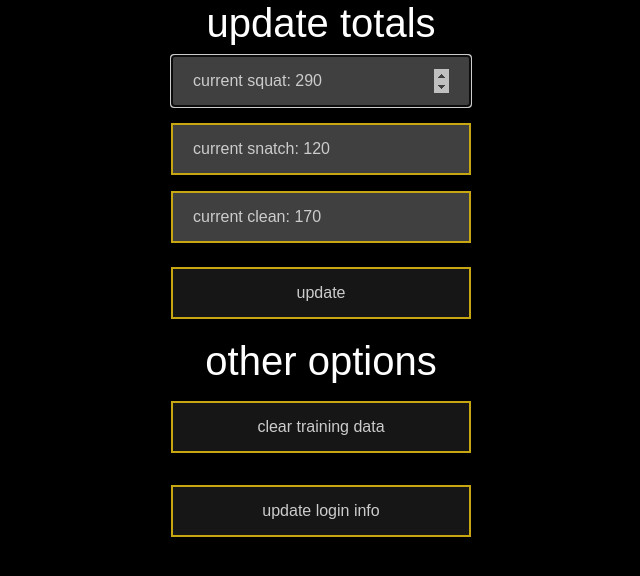
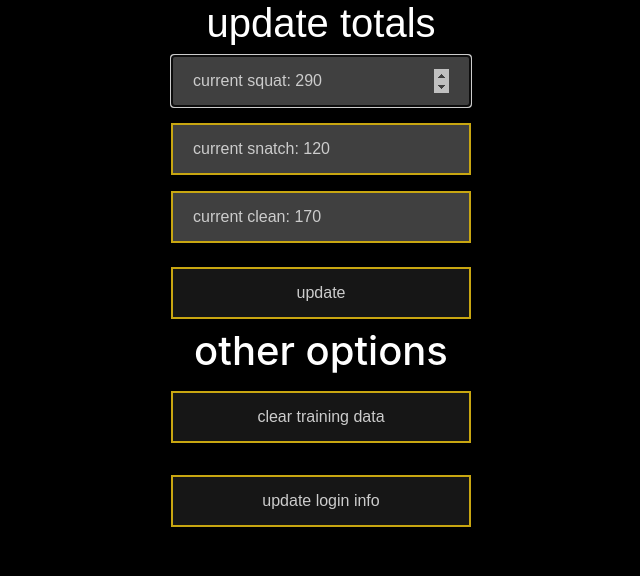
Before and after one commit to harrisonBarnett/wl_, a Flask app: page /options in a window 1280 px wide. Shown: the part 103-679 px from the top of the page, without its empty margins (319-959 px from the left). Run offline with Flask 2, Linux system fonts and the light colour scheme; a user stored in the database is signed in; some libraries are stand-ins or nearby versions.

Commit message:
Added some dynamic display formatting.

```diff
--- a/website/static/css/styles.css
+++ b/website/static/css/styles.css
@@ -129,20 +129,27 @@ input::placeholder {
 }
 
 #option-button {
+    position: relative;
     width: 300px;
     padding: 12px 20px;
-    margin: 8px 75px;
+    margin: 8px 20px;
     box-sizing: border-box;
     background-color: grey;
-    border: 2px solid white;
+    border: 2px solid rgb(250, 208, 22);
     color: white;
     font-family: Arial;
     opacity: .8;
-    border: 2px solid rgb(250, 208, 22);
 }
 
 .options-container {
+    width: 300px;
+    left: 10px;
+
+}
+
+.options-buttons {
     position: relative;
-    top: 60px;
-    font-family: Arial;
+    top: 50px;
+    width: 300px; /* set width of a block element */
+    margin: 0 auto;  /* accounts for element size to center dynamically */
 }
--- a/website/templates/options.html
+++ b/website/templates/options.html
@@ -53,6 +53,7 @@ function clearData() {
 </container>
 
 <container class="options-container" align="center">
+    <container class="options-buttons">
         <h1 class="page-title">other options</h1>
         <form method="POST">
             <div class="form-group">
@@ -74,5 +75,6 @@ function clearData() {
             </div>
         </form>
     </container>
+</container>
 
 {% endblock %}
```
Lines whose indentation alone changed are shown as unchanged.
